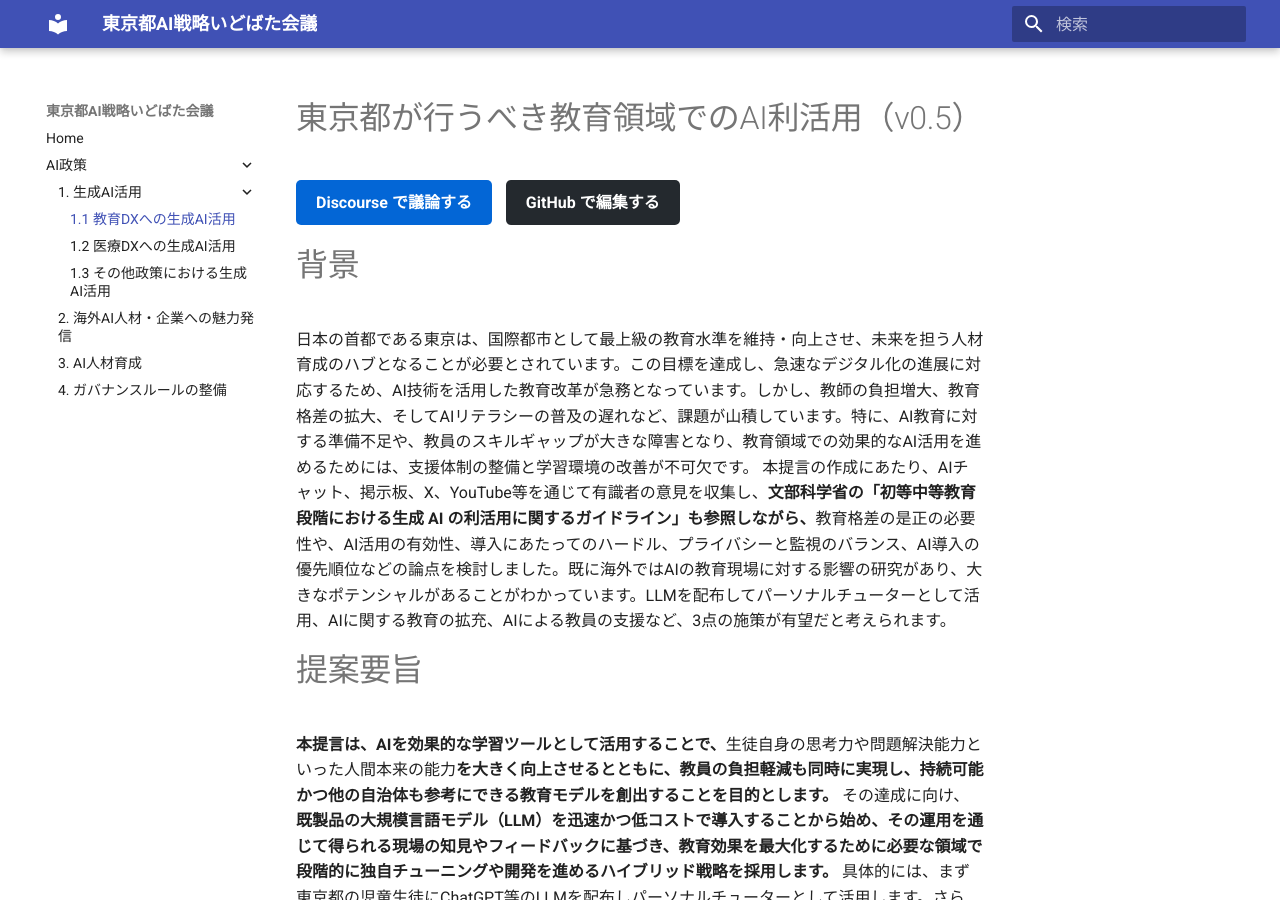
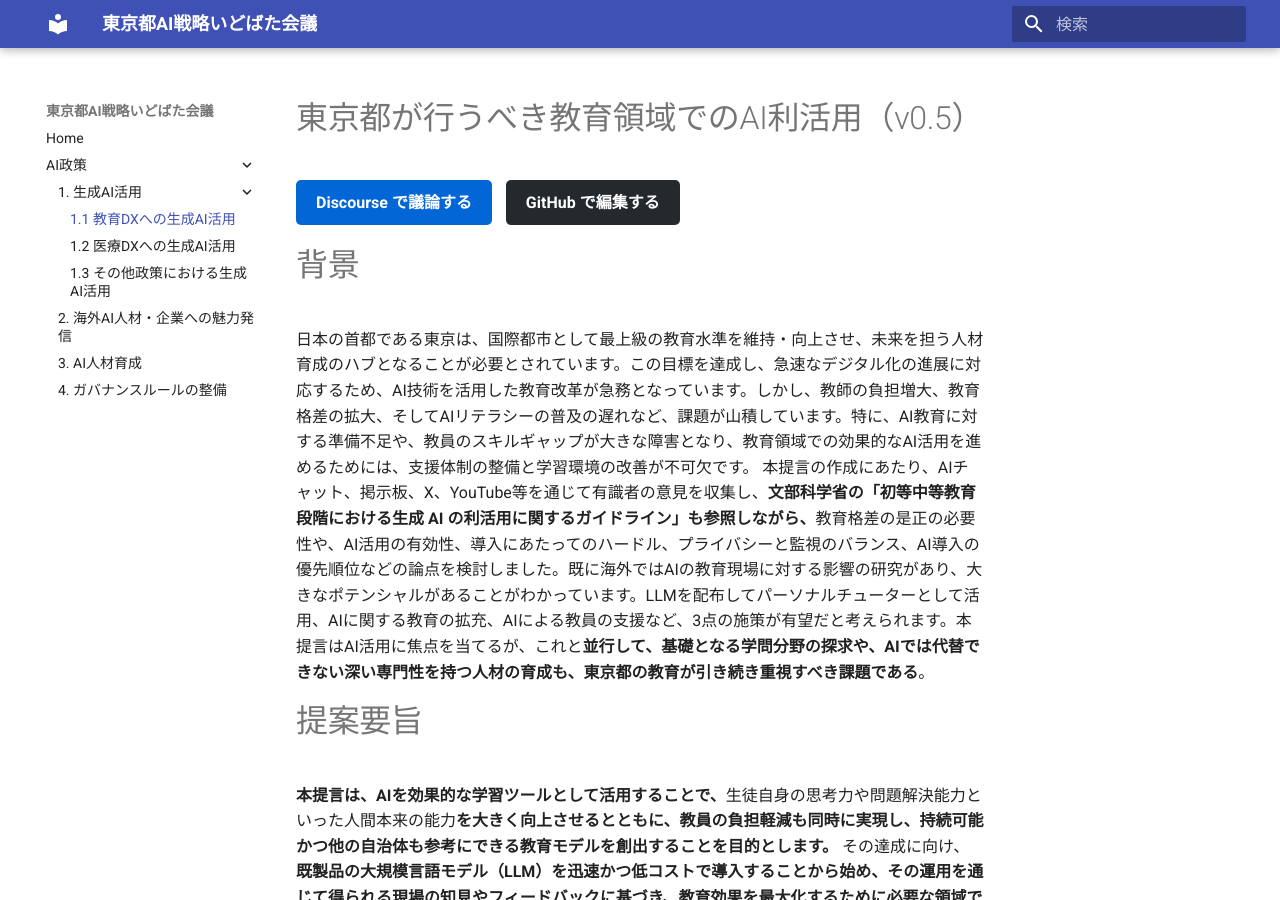
Before and after one commit to takahiroanno2024/2025_ai_idobatakaigi_output, an MkDocs documentation site: the page built from docs/1.1_教育DXへの生成AI活用.md, in a window 1280 px wide and 900 px high. Built offline with MkDocs 1.6.1 and Material for MkDocs 9.7.7, drawn with Linux system fonts in a browser that asks for light colours; some of the changed text lies outside the part shown.

Commit message:
背景と施策Aに専門人材育成の重要性を追記 (Y.M.)

```diff
--- a/docs/1.1_教育DXへの生成AI活用.md
+++ b/docs/1.1_教育DXへの生成AI活用.md
@@ -9,7 +9,7 @@
 
 # 背景
 日本の首都である東京は、国際都市として最上級の教育水準を維持・向上させ、未来を担う人材育成のハブとなることが必要とされています。この目標を達成し、急速なデジタル化の進展に対応するため、AI技術を活用した教育改革が急務となっています。しかし、教師の負担増大、教育格差の拡大、そしてAIリテラシーの普及の遅れなど、課題が山積しています。特に、AI教育に対する準備不足や、教員のスキルギャップが大きな障害となり、教育領域での効果的なAI活用を進めるためには、支援体制の整備と学習環境の改善が不可欠です。
-本提言の作成にあたり、AIチャット、掲示板、X、YouTube等を通じて有識者の意見を収集し、**文部科学省の「初等中等教育段階における生成 AI の利活用に関するガイドライン」も参照しながら、**教育格差の是正の必要性や、AI活用の有効性、導入にあたってのハードル、プライバシーと監視のバランス、AI導入の優先順位などの論点を検討しました。既に海外ではAIの教育現場に対する影響の研究があり、大きなポテンシャルがあることがわかっています。LLMを配布してパーソナルチューターとして活用、AIに関する教育の拡充、AIによる教員の支援など、3点の施策が有望だと考えられます。
+本提言の作成にあたり、AIチャット、掲示板、X、YouTube等を通じて有識者の意見を収集し、**文部科学省の「初等中等教育段階における生成 AI の利活用に関するガイドライン」も参照しながら、**教育格差の是正の必要性や、AI活用の有効性、導入にあたってのハードル、プライバシーと監視のバランス、AI導入の優先順位などの論点を検討しました。既に海外ではAIの教育現場に対する影響の研究があり、大きなポテンシャルがあることがわかっています。LLMを配布してパーソナルチューターとして活用、AIに関する教育の拡充、AIによる教員の支援など、3点の施策が有望だと考えられます。本提言はAI活用に焦点を当てるが、これと**並行して、基礎となる学問分野の探求や、AIでは代替できない深い専門性を持つ人材の育成も、東京都の教育が引き続き重視すべき課題である**。
 
 # 提案要旨
 **本提言は、AIを効果的な学習ツールとして活用することで、**生徒自身の思考力や問題解決能力といった人間本来の能力**を大きく向上させるとともに、教員の負担軽減も同時に実現し、持続可能かつ他の自治体も参考にできる教育モデルを創出することを目的とします。** その達成に向け、**既製品の大規模言語モデル（LLM）を迅速かつ低コストで導入することから始め、その運用を通じて得られる現場の知見やフィードバックに基づき、教育効果を最大化するために必要な領域で段階的に独自チューニングや開発を進めるハイブリッド戦略を採用します。** 具体的には、まず東京都の児童生徒にChatGPT等のLLMを配布しパーソナルチューターとして活用します。さらに、AIリテラシー科目を小学校高学年から高校まで段階的に導入し、生徒にAIの基礎知識と活用スキル、倫理的課題への理解を促進します。これにより、生徒はAIを適切に活用できる能力を身につけ、批判的思考や問題解決能力を養います。また、教師向けにAI授業アシスタントを導入し、授業準備や教材作成、フィードバック業務を効率化します。これにより、教師は生徒と向き合う時間が増え、個別指導に注力できるようになります。また、AIツールは教師の指導力向上にも寄与します。
@@ -32,6 +32,7 @@ ChatGPT等の汎用的なLLM（大規模言語モデル）を全児童生徒に
     - **ナイジェリアのAIチューター活用事例**: ナイジェリアでは、生徒がAIと対話的に学習することで、自己学習力とAIリテラシーが向上した事例があります。AIによるフィードバックを通じて、生徒は自らの進捗に合わせて学習を進め、質問力が高まると共に学力も向上しました。
 - AI活用の成功体験を通じて、AIリテラシーの自然な習得にもつながる
     - **シンガポールの「Adaptive Learning System」**: シンガポールでは、AIを活用した「Adaptive Learning System」を導入し、数学や英語の個別学習を進めています。これにより、生徒はAIと協力して学習を進める過程で、自然にAIリテラシーを習得できるようになっています。
+- **特定の学問分野に対する生徒の興味関心を深め、専門的な探求活動を支援する**
 
 ### 課題とその解決策
 - 生徒の過度なAI依存による思考力の低下
```
